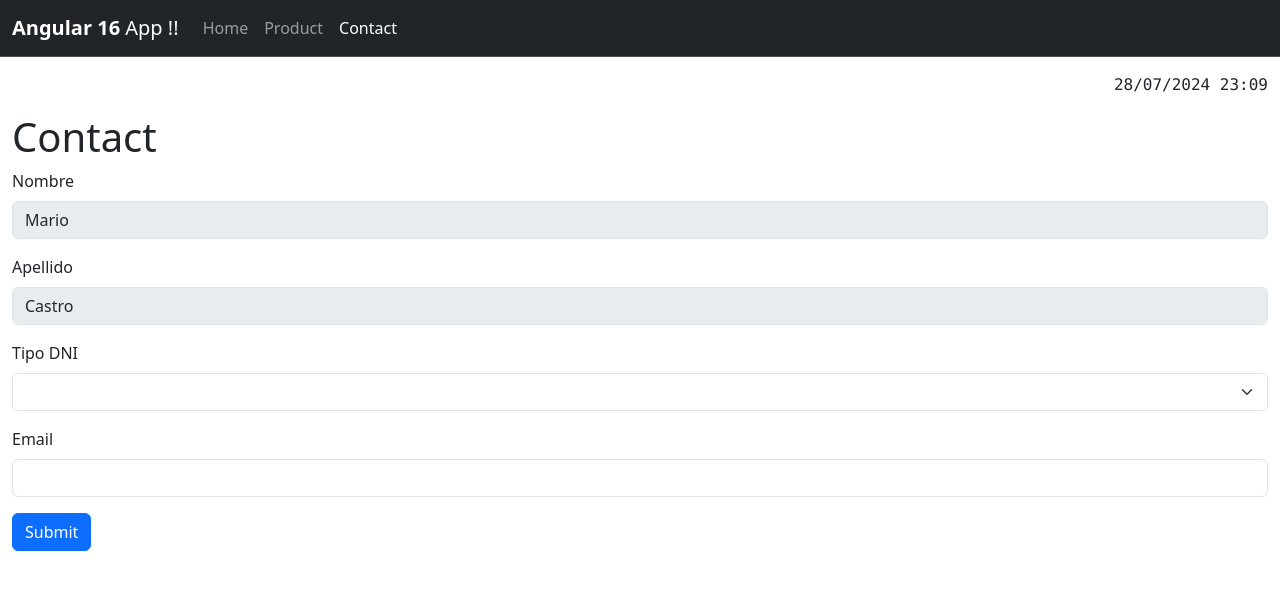
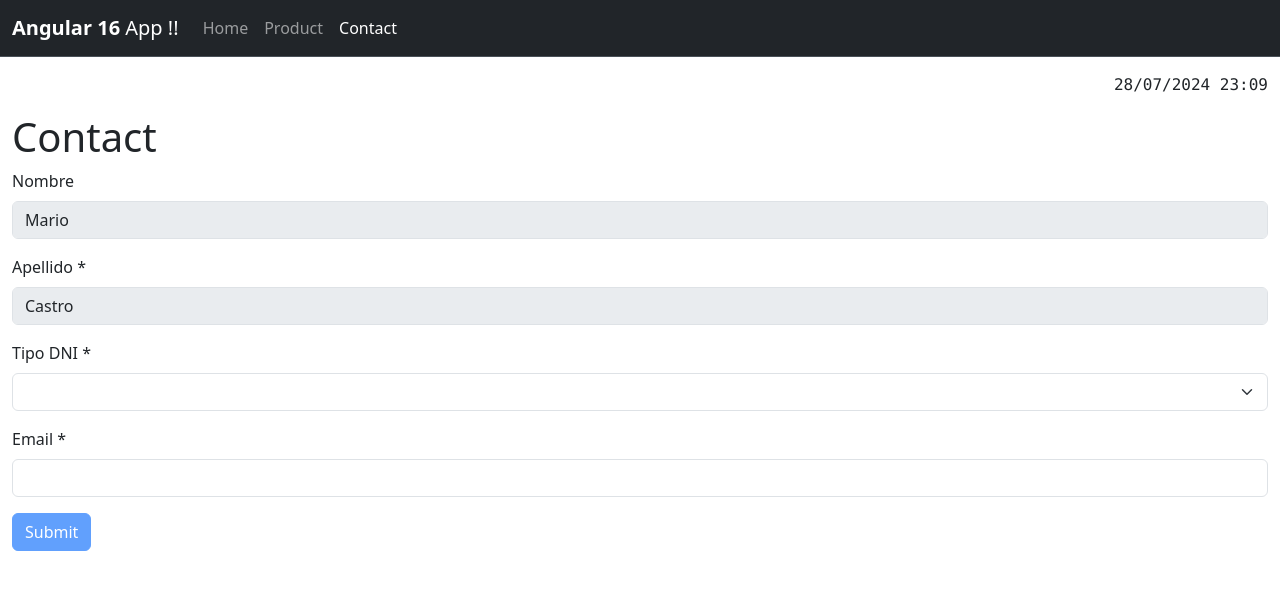
Before and after one commit to MauriVenegas/angular-16, an Angular app: page /contact in a window 1280 px wide. Shown: the top 590 px of the page. Built offline with nearby package versions, Linux system fonts and the light colour scheme.

Commit message:
Funcion submit reactive form

```diff
--- a/src/app/contact/contact.component.html
+++ b/src/app/contact/contact.component.html
@@ -9,14 +9,14 @@
     <div *ngIf="hasErrors('name','minlength')" class="text-danger">Nombre requiere mínimo 3 caracteres</div>
   </div>
   <div class="mb-3">
-    <label for="familyName" class="form-label">Apellido</label>
+    <label for="familyName" class="form-label">Apellido *</label>
     <input type="text" class="form-control" id="familyName" formControlName="familyName"
       [ngClass]="{'is-invalid': hasErrors('familyName','required') || hasErrors('familyName','minlength')}">
     <div *ngIf="hasErrors('familyName','required')" class="text-danger">Apellido es requerido</div>
     <div *ngIf="hasErrors('familyName','minlength')" class="text-danger">Apellido requiere mínimo 3 caracteres</div>
   </div>
   <div class="mb-3">
-    <label for="tipoDni" class="form-label">Tipo DNI</label>
+    <label for="tipoDni" class="form-label">Tipo DNI *</label>
     <select class="form-select" id="tipoDni" formControlName="tipoDni"
       [ngClass]="{'is-invalid': hasErrors('tipoDni','required')}">
       <option selected></option>
@@ -27,18 +27,18 @@
     <div *ngIf="hasErrors('tipoDni','required')" class="text-danger">Tipo de DNI es requerido</div>
   </div>
   <div *ngIf="tipoDni" class="mb-3">
-    <label for="dni" class="form-label">{{tipoDni}}</label>
+    <label for="dni" class="form-label">{{tipoDni}} *</label>
     <input type="text" class="form-control" id="dni" formControlName="dni"
       [ngClass]="{'is-invalid': hasErrors('dni','required') || hasErrors('dni','minlength')}">
     <div *ngIf="hasErrors('dni','required')" class="text-danger">{{tipoDni}} es requerido</div>
     <div *ngIf="hasErrors('dni','minlength')" class="text-danger">{{tipoDni}} requiere mínimo 3 caracteres</div>
   </div>
   <div class="mb-3">
-    <label for="email" class="form-label">Email</label>
+    <label for="email" class="form-label">Email *</label>
     <input type="email" class="form-control" id="email" formControlName="email"
       [ngClass]="{'is-invalid': hasErrors('email','email') || hasErrors('email', 'required')}">
     <div *ngIf="hasErrors('email', 'required')" class="text-danger">Mail es requerido</div>
     <div *ngIf="hasErrors('email', 'email')" class="text-danger">Mail formato invalido</div>
   </div>
-  <button type="submit" class="btn btn-primary">Submit</button>
+  <button type="submit" class="btn btn-primary" [disabled]="contactForm.invalid">Submit</button>
 </form>
--- a/src/app/contact/contact.component.ts
+++ b/src/app/contact/contact.component.ts
@@ -61,7 +61,24 @@ export class ContactComponent implements OnInit {
   }
 
   submit() {
-    console.log(this.contactForm)
+    if (this.contactForm.invalid) {
+      // Marca los campos inválidos
+      this.contactForm.markAllAsTouched()
+    } else {
+      let form = {
+        name: '',
+        familyName: '',
+        tipoDni: '',
+        dni: '',
+        email: '',
+      }
+      form = { ...this.contactForm.value }
+      form.name = this.contactForm.get('name')?.value
+      form.familyName = this.contactForm.get('familyName')?.value
+
+      console.log(form)
+      // this.contactForm.reset()
+    }
   }
 
 }
```
